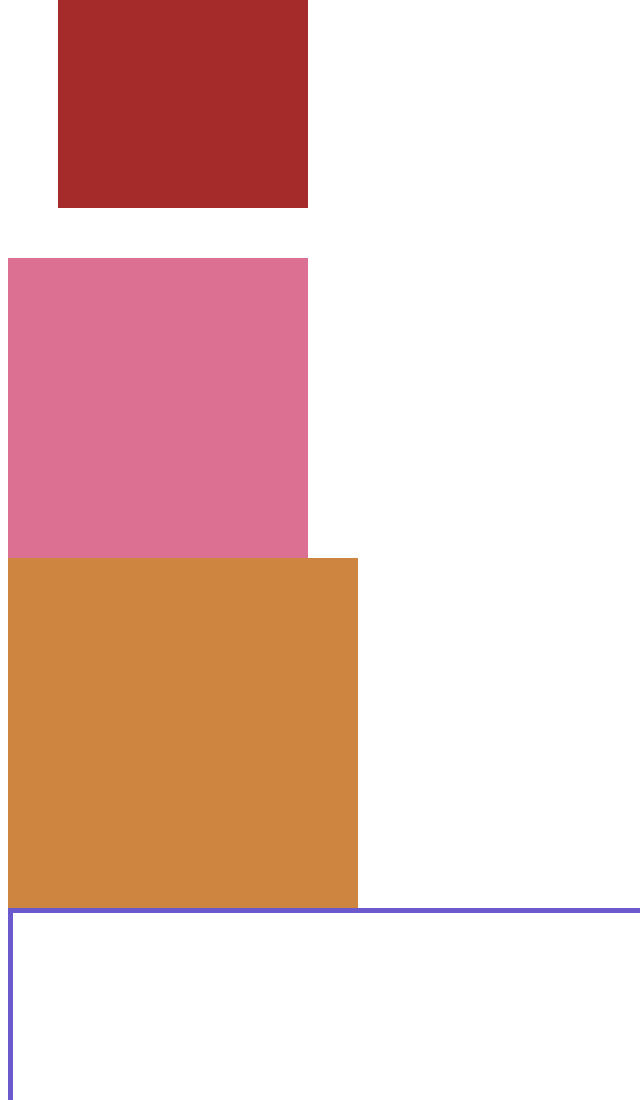
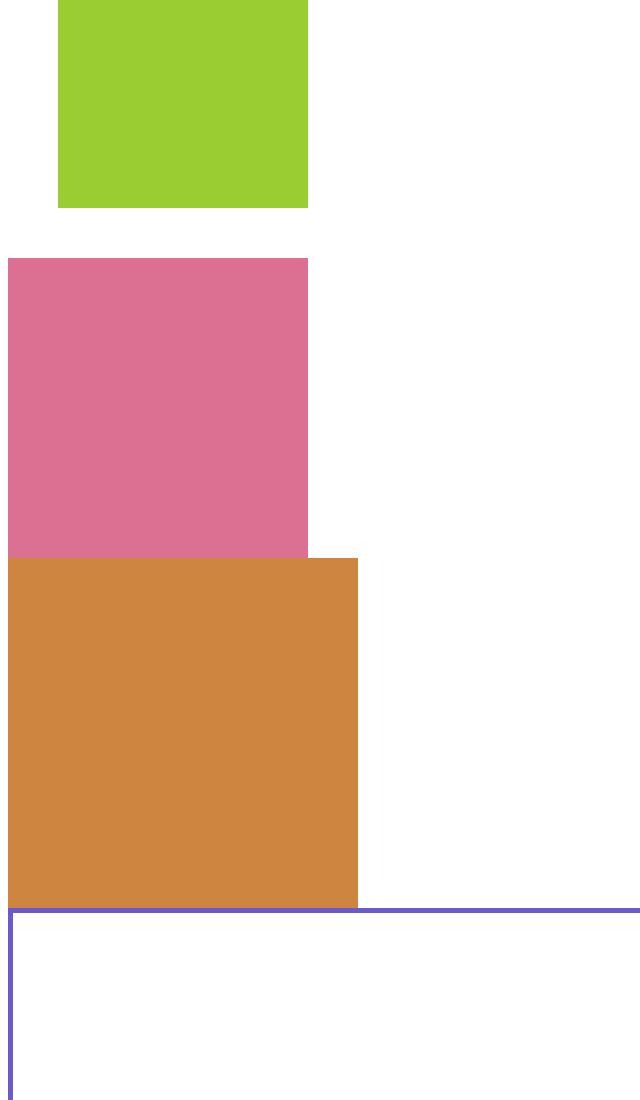
Before and after one commit to EiSandyPhyo/BWD, a plain HTML site: page learnCSS/CSS Position/position_relative.html in a window 1280 px wide. Shown: the top 1100 px of the page, without its empty margins (0-640 px from the left). Drawn offline with Linux system fonts and the light colour scheme.

Commit message:
changeColour

```diff
--- a/learnCSS/CSS Position/position_relative.html
+++ b/learnCSS/CSS Position/position_relative.html
@@ -9,7 +9,7 @@
         .one{
             width: 250px;
             height: 250px;
-            background-color: brown;
+            background-color: yellowgreen;
             position: relative; /* သူ့ရဲ့ပိုင်နက်ကနေပဲ အလုပ်လုပ်သွားတယ် R,R,B,L အလုပ်”တယ် */
             bottom: 50px;
             left: 50px;
```
